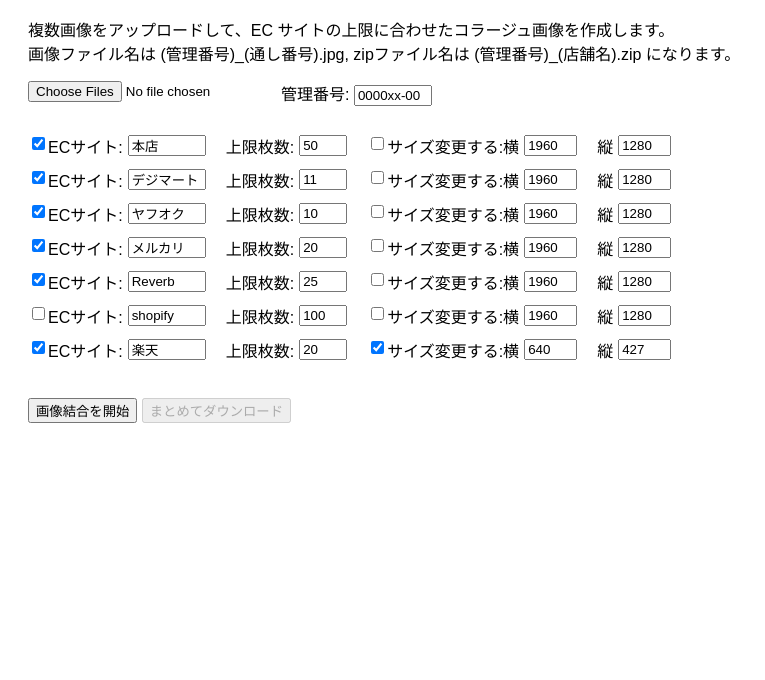
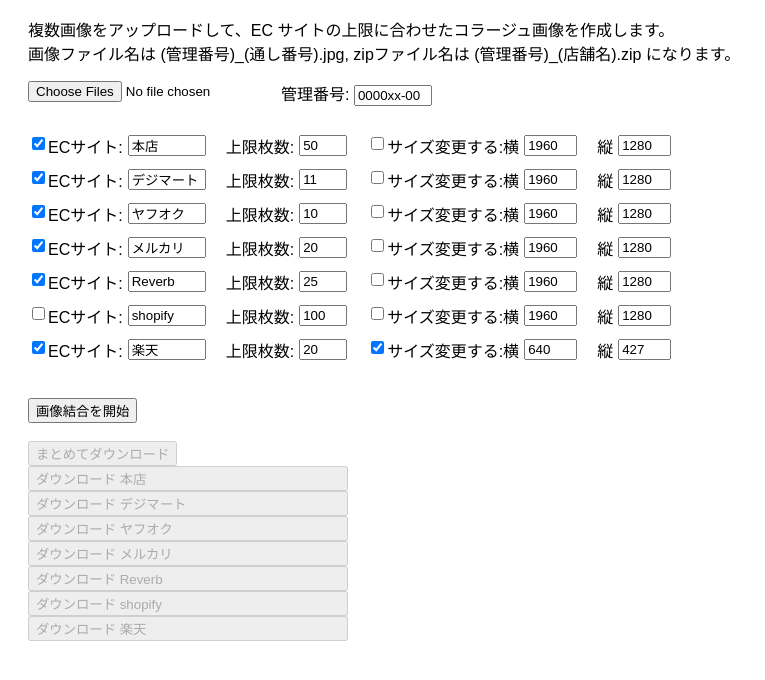
Before and after one commit to chimaAtSomewhere/kastom-webup-assistant, a website built with Parcel: page index.html in a window 1280 px wide. Shown: the part 146-826 px from the top of the page, without its empty margins (0-765 px from the left). Before the commit the page ends 800 px from the top, so only its background shows below. Built offline with nearby package versions, Linux system fonts and the light colour scheme.

Commit message:
まとめてダウンロードボタンの位置を調整

```diff
--- a/index.html
+++ b/index.html
@@ -26,11 +26,13 @@
     <div id="control-rows-container"></div>
     <br /><br />
     <button id="joining-image">画像結合を開始</button>
-    <button id="download-zip-button-all" disabled="true">まとめてダウンロード</button>
     <br /><br />
-    <div id="download-container" style="margin-bottom: 5pt;"></div>
+    <div id="download-container" style="margin-bottom: 5pt;">
+      <button id="download-zip-button-all" disabled="true">まとめてダウンロード</button>
+    </div>
     <br /><br />
-    <div id="gallery-container" class="gallery-container"></div>
+    <div id="gallery-container" class="gallery-container">
+    </div>
     <script type="module" src="/src/image-joiner/main.ts"></script>
   </body>
 </html>
--- a/src/image-joiner/ui.ts
+++ b/src/image-joiner/ui.ts
@@ -132,7 +132,8 @@ function initDownloadButtons(): void {
   const downloadBtn = document.createElement("button");
   downloadBtn.className = "download-zip-button";
   downloadBtn.id = `download-zip-button-${index}`;
-  downloadBtn.style.display = "none";
+  downloadBtn.style.display = "inline-block";
+  downloadBtn.textContent = `ダウンロード ${config.ecSiteName}`;
   downloadBtn.disabled = true;
   downloadBtns.push(downloadBtn);
 
```
